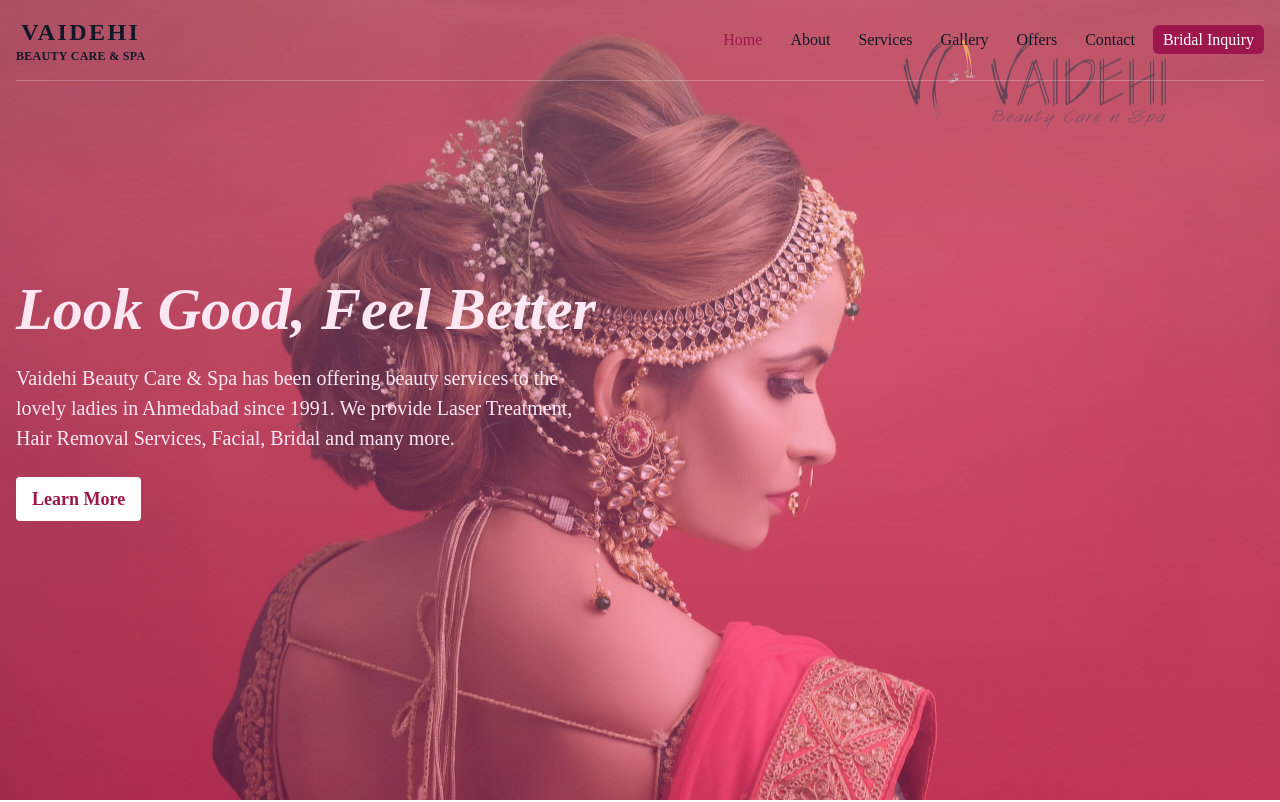
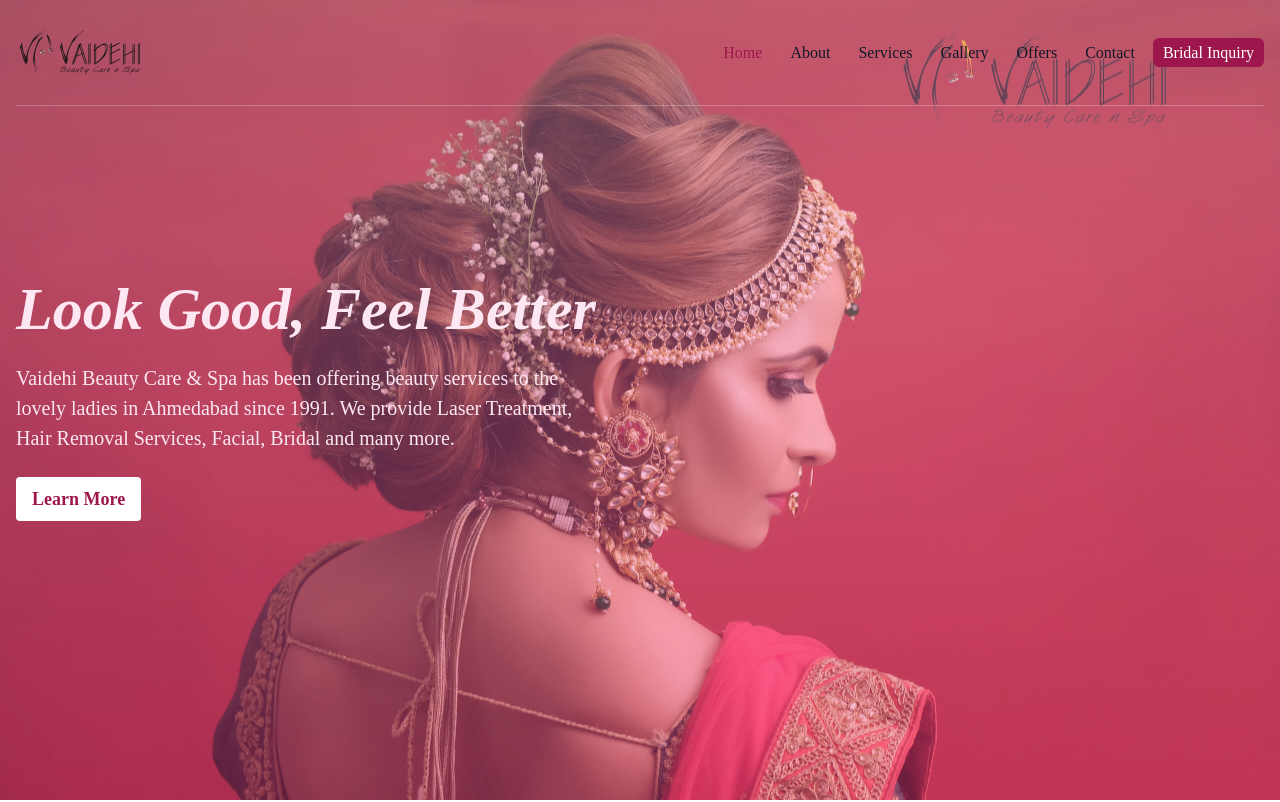
Before and after one commit to vikasbhvsr/vbc, a Next.js app: page / in a window 1280 px wide. Shown: the top 802 px of the page. Built offline with nearby package versions, Linux system fonts and the light colour scheme.

Commit message:
add vbc logo

```diff
--- a/components/Nav.js
+++ b/components/Nav.js
@@ -1,4 +1,5 @@
 import Link from 'next/link';
+import Image from 'next/image';
 import Social from './Social';
 import React, { useEffect, useState } from 'react';
 import { useRouter } from 'next/router';
@@ -31,14 +32,21 @@
         className={`fixed inset-x-0 z-50 px-4 ${isSticky ? 'shadow-lg backdrop-blur-lg' : ''}`}
       >
         <div className='container mx-auto py-4 border-b border-opacity-25 border-white text-gray-900'>
-          <nav className='flex flex-wrap justify-between items-center nav'>
+          <nav className='relative flex flex-wrap justify-between items-center nav'>
             <Link href='/'>
-              <h1 className=' text-xl md:text-2xl font-extrabold uppercase tracking-widest text-center'>
+              <Image
+                src='/vbc-logo.svg'
+                alt='Vaidehi Beauty Care logo'
+                width='120'
+                height='60'
+                className='object-contain w-24 sm:w-32'
+              />
+              {/* <h1 className=' text-xl md:text-2xl font-extrabold uppercase tracking-widest text-center'>
                 Vaidehi
                 <span className='block text-xs tracking-wide'>
                   Beauty Care & Spa
                 </span>
-              </h1>
+              </h1> */}
             </Link>
             <ul className='hidden md:flex flex-wrap space-x-2'>
               {navItems.map((navItem, index) => (
```
Also changed, not shown: public/vbc-logo.svg (added).
